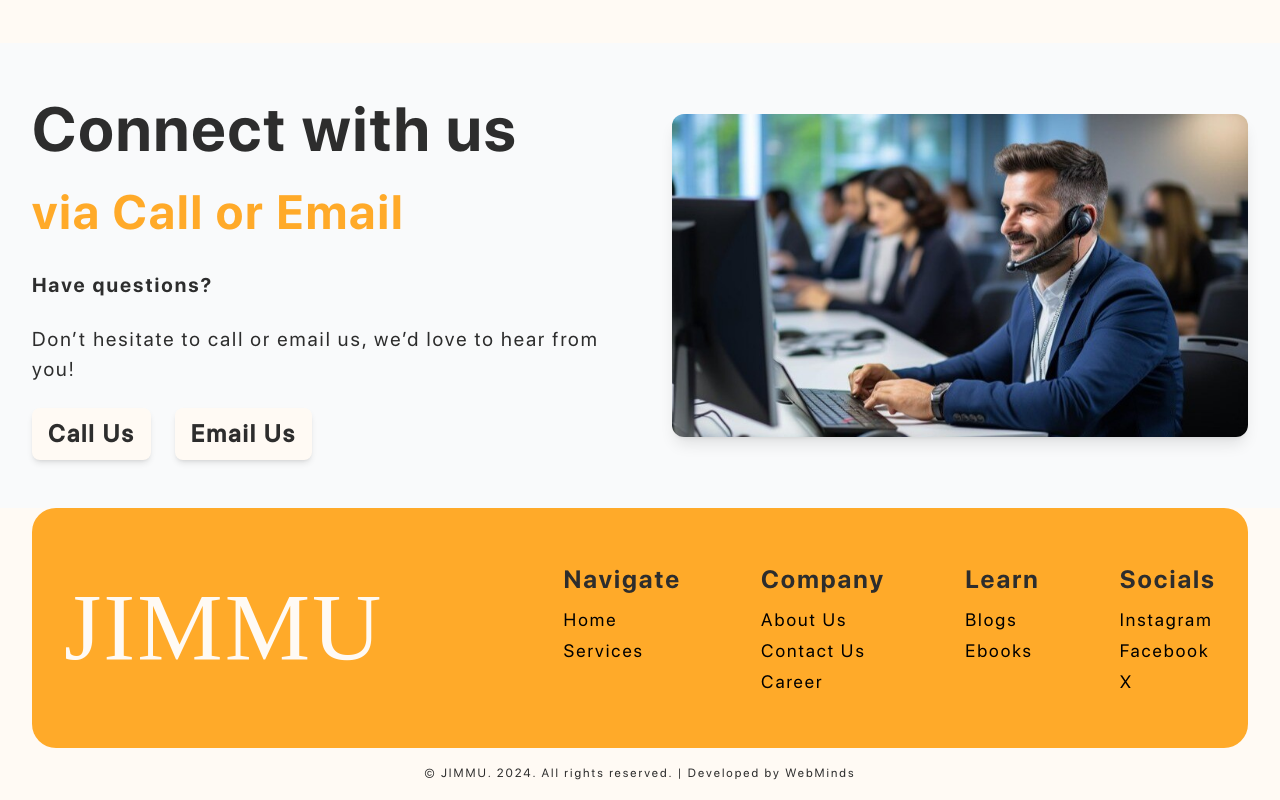
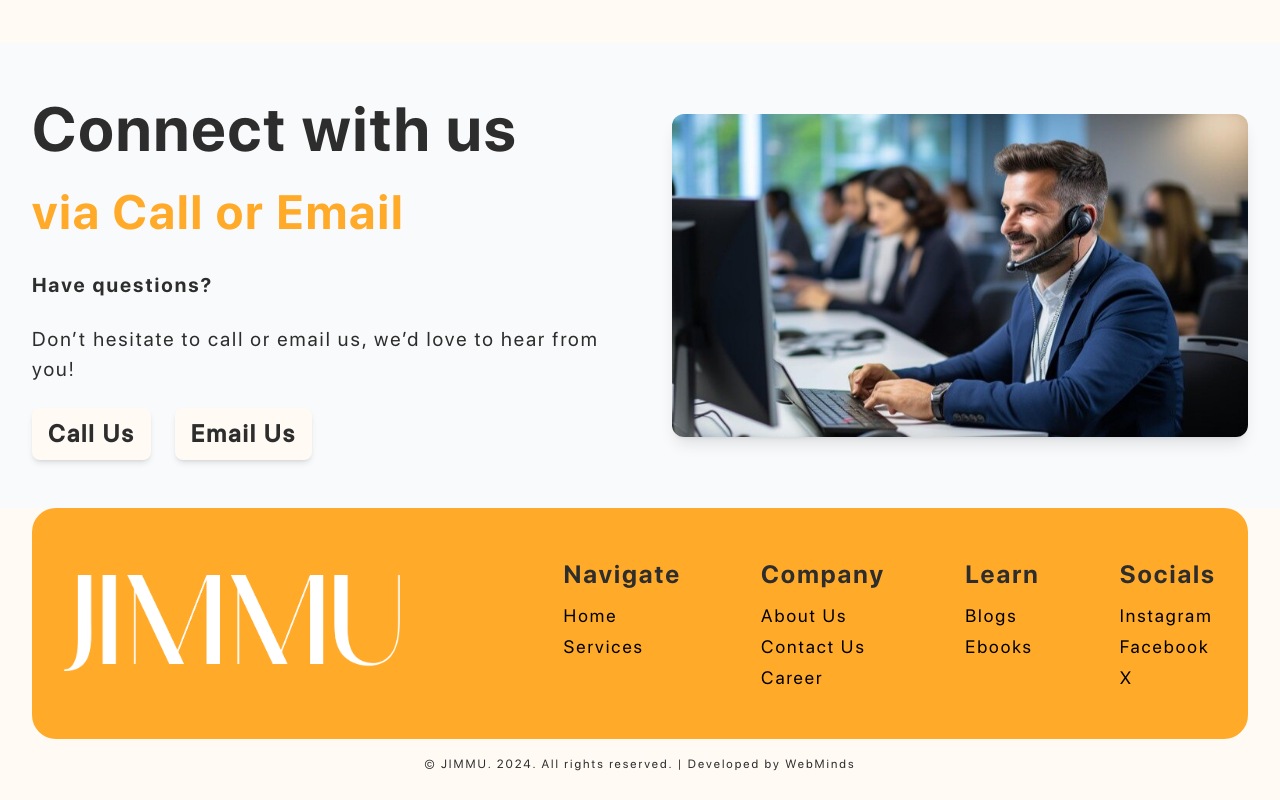
Before and after one commit to rumeshsmrr/Jimmu_V2, a React (Vite) app: page / in a window 1280 px wide. Shown: the part 7237-8037 px from the top of the page. Built offline with nearby package versions, Linux system fonts and the light colour scheme.

Commit message:
modify/ chnage the footer jimmu in to jimmu logo

```diff
--- a/src/components/Footer.jsx
+++ b/src/components/Footer.jsx
@@ -2,6 +2,7 @@ import React, { useEffect } from "react";
 import AOS from "aos";
 import "aos/dist/aos.css";
 import ctaImage from "../assets/images/CTA.jpeg"; // Ensure the image path is correct
+import logo from "../assets/images/jimmuB2.png";
 
 const ConnectWithUs = () => {
   useEffect(() => {
@@ -62,7 +63,10 @@ const ConnectWithUs = () => {
         </div>
 
         {/* Right Section: Image */}
-        <div className="flex justify-center md:justify-end" data-aos="fade-left">
+        <div
+          className="flex justify-center md:justify-end"
+          data-aos="fade-left"
+        >
           <img
             src={ctaImage}
             alt="Customer Support"
@@ -93,13 +97,17 @@ const Footer = () => {
     >
       <div className="max-w-screen-xl mx-auto flex flex-col md:flex-row justify-between items-center">
         {/* JIMMU Logo */}
-        <div className="flex items-center justify-start md:w-1/3" data-aos="fade-up">
-          <h1
-            className="text-[96px] text-[#FFFAF4]"
-            style={{ fontFamily: "Carmine, serif" }}
+        <div
+          className="flex items-center justify-start md:w-1/3"
+          data-aos="fade-up"
+        >
+          {/* <h1
+            className="text-[96px] text-[#FFFAF4] font-SF_Regular"
+            // style={{ fontFamily: "Carmine, serif" }}
           >
             JIMMU
-          </h1>
+          </h1> */}
+          <img src={logo} alt="JIMMU" className="w-auto h-24" />
         </div>
 
         {/* Navigation Links */}
```
Also changed, not shown: src/assets/images/jimmuB2.png (added).
